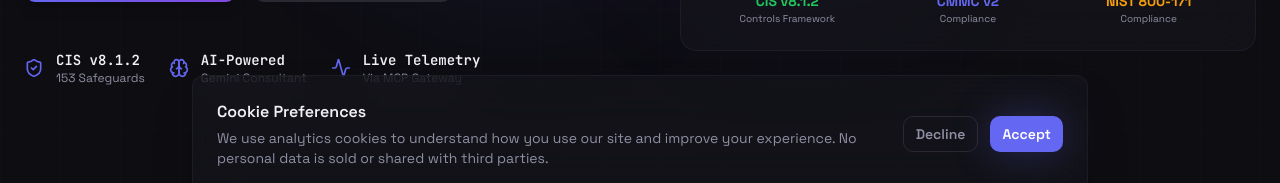
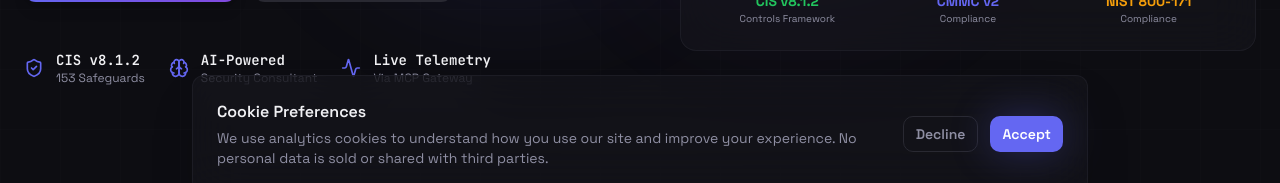
Before and after one commit to l10sec/layer10security.io, a React (Vite) app: page / in a window 1280 px wide. Shown: the part 591-774 px from the top of the page. Built offline with nearby package versions, Linux system fonts and the light colour scheme; the HTML template or start-up script is replaced by a standard one.

Commit message:
fix: Remove Gemini reference — no product names

```diff
--- a/src/components/HeroSection.tsx
+++ b/src/components/HeroSection.tsx
@@ -5,7 +5,7 @@ import { ArchitectureDiagram } from "./ArchitectureDiagram";
 
 const badges = [
   { icon: ShieldCheck, label: "CIS v8.1.2", sublabel: "153 Safeguards" },
-  { icon: Brain, label: "AI-Powered", sublabel: "Gemini Consultant" },
+  { icon: Brain, label: "AI-Powered", sublabel: "Security Consultant" },
   { icon: Activity, label: "Live Telemetry", sublabel: "Via MCP Gateway" },
 ];
 
```
